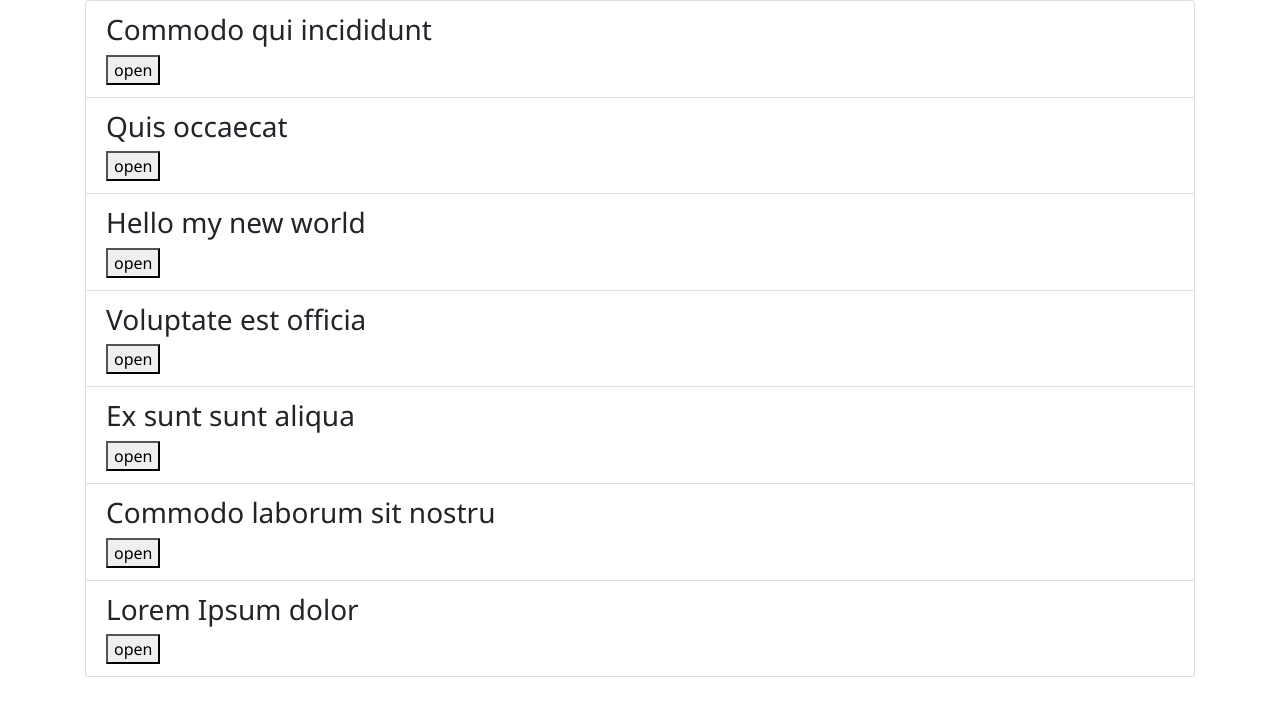
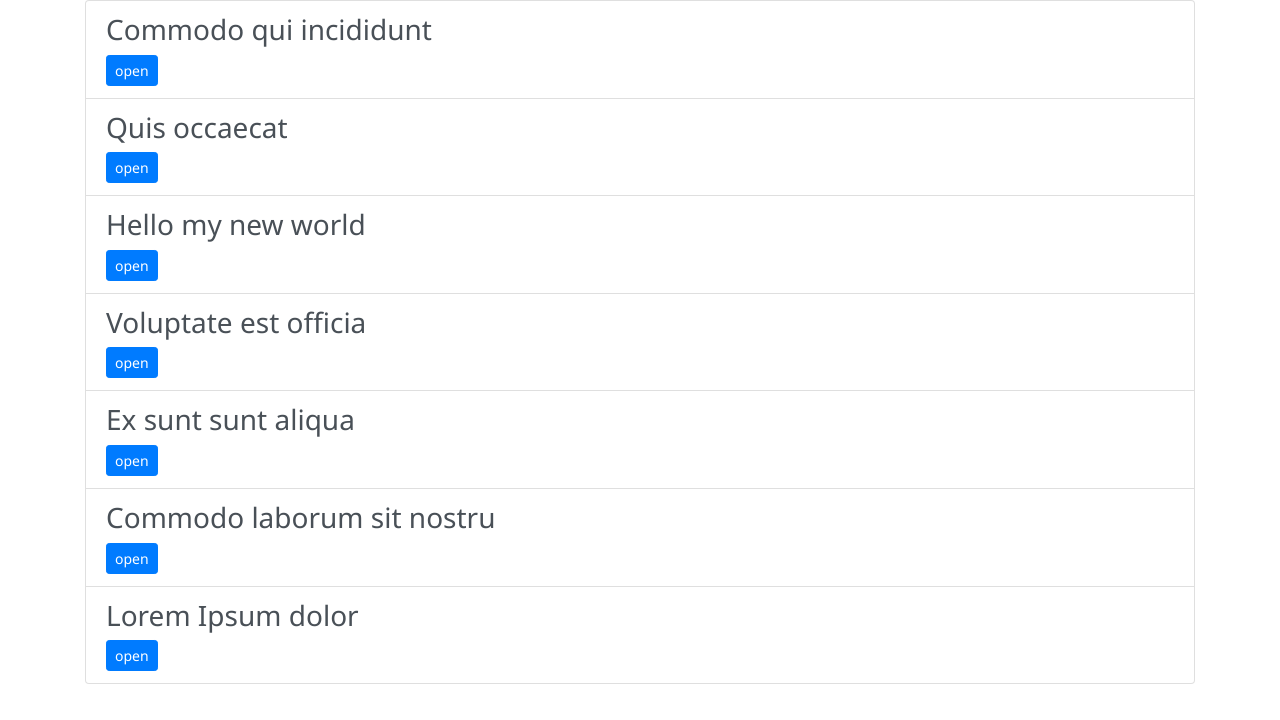
Before and after one commit to kennymaccormak/LearnReactJs, a React (Create React App) app: page / in a window 1280 px wide. Shown: the top 720 px of the page. Built offline with nearby package versions, Linux system fonts and the light colour scheme.

Commit message:
added some bootstrap classes;

```diff
--- a/src/components/Article/Article.js
+++ b/src/components/Article/Article.js
@@ -16,9 +16,9 @@ class Article extends Component {
   render() {
     const {article, isOpen, toggleOpen} = this.props;
     return (
-      <div>
+      <div className="article">
         <h3>{article.title}</h3>
-        <button onClick={toggleOpen}>
+        <button className="btn btn-sm btn-primary" onClick={toggleOpen}>
           {isOpen ? "close" : "open"}
         </button>
         {this.getBody(article, isOpen)}
--- a/src/components/Article/ArticleList.js
+++ b/src/components/Article/ArticleList.js
@@ -5,7 +5,7 @@ import accordion from '../../decorators/accordion';
 class ArticleList extends Component {
   render() {
     let {articles, openItemId, toggleOpenItem} = this.props;
-    const articleElements = articles.map((article) => <li className="list-group-item" key={article.id}>
+    const articleElements = articles.map((article) => <li className="list-group-item list-group-item-action" key={article.id}>
         <Article isOpen={article.id === openItemId}
                  toggleOpen={toggleOpenItem(article.id)}
                  article={article}/>
--- a/src/components/Article/Comment.js
+++ b/src/components/Article/Comment.js
@@ -7,10 +7,10 @@ export default class Comment extends Component {
 
   render() {
     return (
-      <div className="comment">
+      <li className="comment list-group-item list-group-item-action list-group-item-secondary">
         <h4>{this.props.comment.user}</h4>
         <div>{this.props.comment.text}</div>
-      </div>
+      </li>
     );
   }
 }
--- a/src/components/Article/CommentList.js
+++ b/src/components/Article/CommentList.js
@@ -8,7 +8,7 @@ class CommentList extends Component {
     if (!isOpen) return null;
     if (!comments.length) return <p>No comments yet</p>;
     return (
-      <ul>
+      <ul className="list-group">
         {comments.map(comment => <li key={comment.id}><Comment comment={comment}/></li>)}
       </ul>
     );
```
